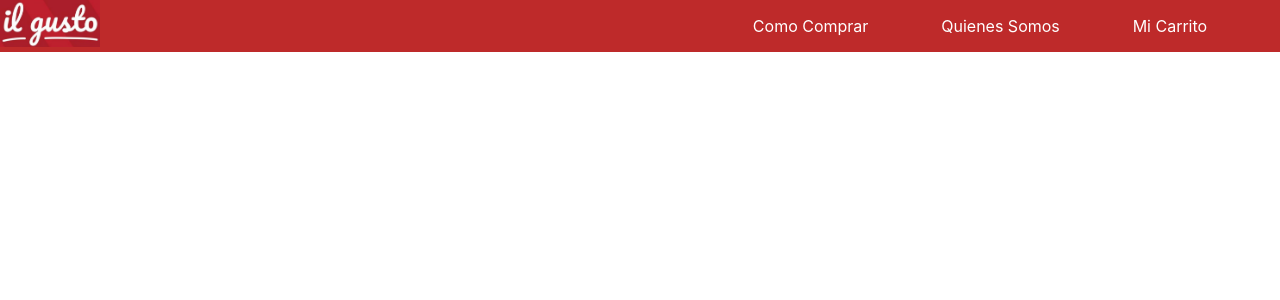
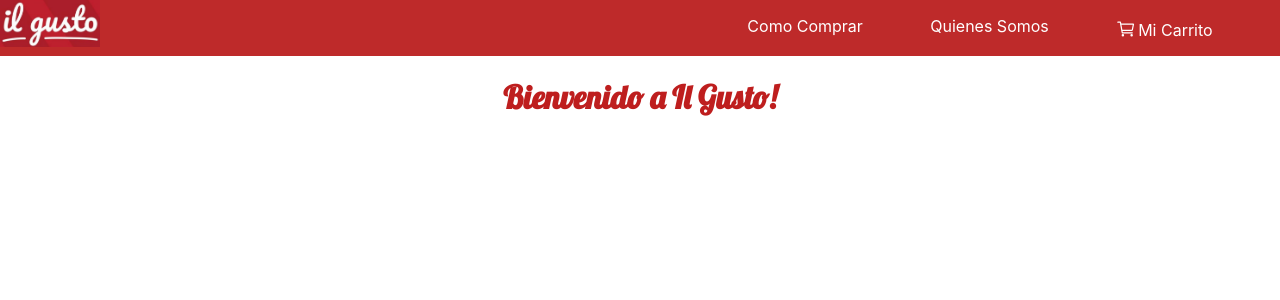
Before and after one commit to esisjesus/ecommerce, a React (Create React App) app: page / in a window 1280 px wide. Shown: the top 300 px of the page. Built offline with nearby package versions, Linux system fonts and the light colour scheme.

Commit message:
Agregue dos nuevos componentes

```diff
--- a/public/index.html
+++ b/public/index.html
@@ -24,6 +24,7 @@
       work correctly both with client-side routing and a non-root public URL.
       Learn how to configure a non-root public URL by running `npm run build`.
     -->
+    <link href="https://fonts.googleapis.com/css2?family=Lobster&display=swap" rel="stylesheet">
     <title>React App</title>
   </head>
   <body>
@@ -39,5 +40,6 @@
       To begin the development, run `npm start` or `yarn start`.
       To create a production bundle, use `npm run build` or `yarn build`.
     -->
+    <script src="https://unpkg.com/ionicons@5.1.2/dist/ionicons.js"></script>
   </body>
 </html>
--- a/src/App.js
+++ b/src/App.js
@@ -1,12 +1,14 @@
 import React from 'react';
 import './App.scss';
-import NavBar from "./Components/NavBar/NavBar"
+import NavBar from "./Components/NavBar/NavBar";
+import Home from "./Containers/Home/Home";
 
 
 function App() {
   return (
     <>
     <NavBar/>
+    <Home greeting = "Bienvenido a Il Gusto!"/>
     </>
   );
 }
--- /dev/null
+++ b/src/Components/CartIcon/CartIcon.js
@@ -0,0 +1,10 @@
+import React from 'react';
+import './CartIcon.scss'
+
+function CartIcon(){
+    return (
+        <ion-icon name="cart-outline"></ion-icon>
+    )
+}
+
+export default CartIcon;
--- /dev/null
+++ b/src/Components/CartIcon/CartIcon.scss
@@ -0,0 +1,7 @@
+ion-icon{
+    color: rgb(255, 255, 255);
+    font-size: 20px;
+    position: relative;
+    top: 3px;
+    margin-right: 2px;
+}
--- a/src/Components/NavBar/NavBar.js
+++ b/src/Components/NavBar/NavBar.js
@@ -1,6 +1,6 @@
 import React from "react";
 import "./NavBar.scss";
-
+import CartIcon from '../CartIcon/CartIcon'
 
 function NavBar(){
     return(
@@ -12,7 +12,12 @@ function NavBar(){
                 <ul className="nav-items">
                     <li><a href="">Como Comprar</a> </li>
                     <li><a href="">Quienes Somos</a> </li>
-                    <li><a href="">Mi Carrito</a> </li>
+                    <li>
+                        <div>
+                            <CartIcon />
+                            <a href="">Mi Carrito</a>
+                        </div>
+                    </li>
                 </ul>
             </div>
         </nav>
--- /dev/null
+++ b/src/Containers/Home/Home.js
@@ -0,0 +1,13 @@
+import React from 'react';
+import './Home.scss'
+
+function Home(props){
+    return(
+    <div className ="title-cont">
+        <h1 className="title">{props.greeting}</h1>
+    </div>
+
+    )
+}
+
+export default Home;
--- /dev/null
+++ b/src/Containers/Home/Home.scss
@@ -0,0 +1,9 @@
+.title-cont{
+    height: 100vh;
+    .title{
+        color: rgb(190, 30, 30);
+        font-family: 'Lobster', cursive;
+        display: flex;
+        justify-content: center;
+    }
+}
```
